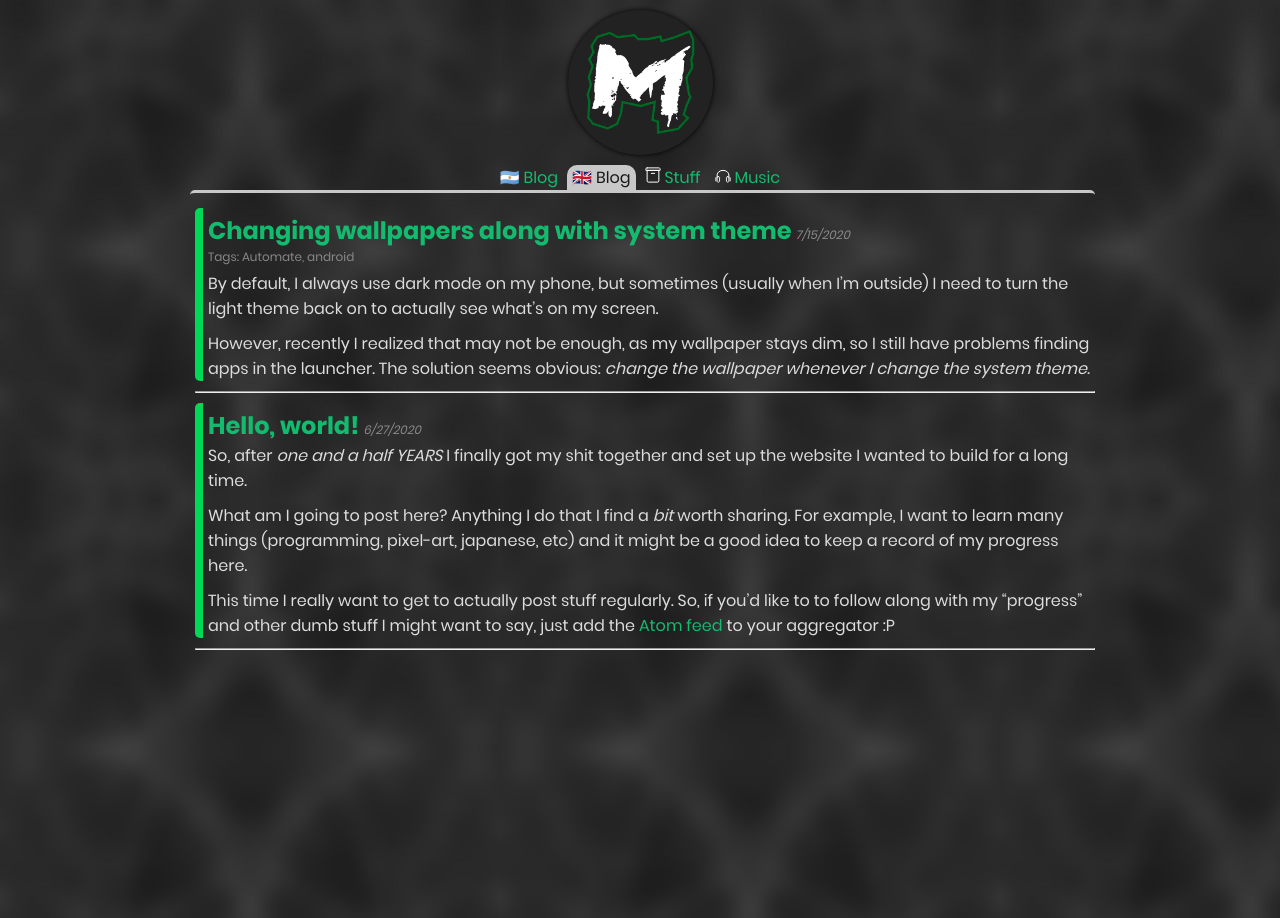
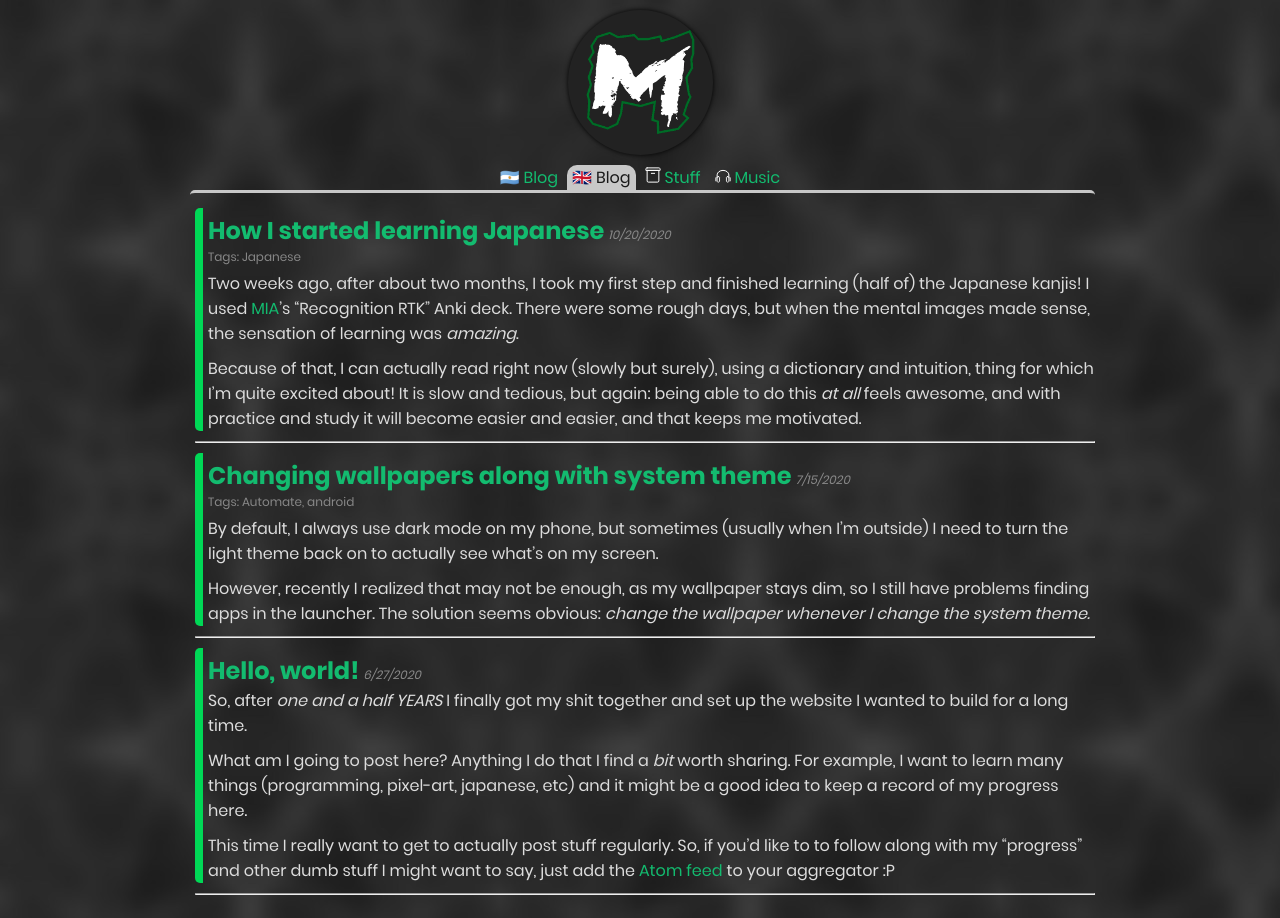
Before and after one commit to Maig0l/website, a Jekyll site: the page built from blog.html, in a window 1280 px wide. Built offline with Jekyll 4.4.1, drawn with Linux system fonts in a browser that asks for light colours.

Commit message:
New post! (jp-progress-1) Fix tags on another post

```diff
--- /dev/null
+++ b/_posts/2020-10-20-jp-progress-1.md
@@ -0,0 +1,28 @@
+---
+title: 'How I started learning Japanese'
+i18n-link: jp-progress-1
+tags: japanese
+---
+
+Two weeks ago, after about two months, I took my first step and finished learning (half of) the Japanese kanjis!
+I used [MIA](https://massimmersionapproach.com/table-of-contents/stage-1/jp-quickstart-guide)'s "Recognition RTK" Anki deck.
+There were some rough days, but when the mental images made sense, the sensation of learning was _amazing_.
+
+Because of that, I can actually read right now (slowly but surely), using a dictionary and intuition, thing for which I'm quite excited about!
+It is slow and tedious, but again: being able to do this _at all_ feels awesome, and with practice and study it will become easier and easier, and that keeps me motivated.
+
+<!--more-->
+
+Of course, that knowledge would be next to useless without knowing how to put them together, so now I'm currently studying vocabulary with [this other Anki deck](https://ankiweb.net/shared/info/1679429599), made by another MIA user to replicate the Tango N5 Vocab deck (for which you need to send a form to the MIA team to get access to).
+I have to say, it's (obviously) way harder, ~~as I can't seem to attach the pronunciations to mnemonics as I would with kanjis.~~
+Or at least that's that I thought!
+I just realized (thanks to [this article](http://learnjapaneseonline.info/2013/12/20/japanese-mnemonics)) that mnemonics for pronunciations can be made with **word games**!
+But I want to talk about that in a separate post.
+It's actually very funny to come up with these things!
+
+I haven't been doing much immersion (that is, consuming only Japanese content).
+I just now started rewatching Ao no Exorcist without subtitles and I regret not having started earlier, when I was doing RRTK...
+Oh well, that's what I get for procrastinating.
+
+That's all I wanted to share up until now, I'll probably upload more updates as I progress.
+I hope this is at least useful as a collection of resources to start for someone else (which is unlikely because I didn't even put SEO into this waste of a site and the deck takes at max 2 minutes to find lol)
```
Also changed, not shown: es/_posts/2020-10-20-jp-progreso-1.md (added, +25 -0 lines), es/_posts/2020-7-15-cambiar-el-fondo-de-pantalla-con-el-tema-oscuro.md (+1 -0 lines).
